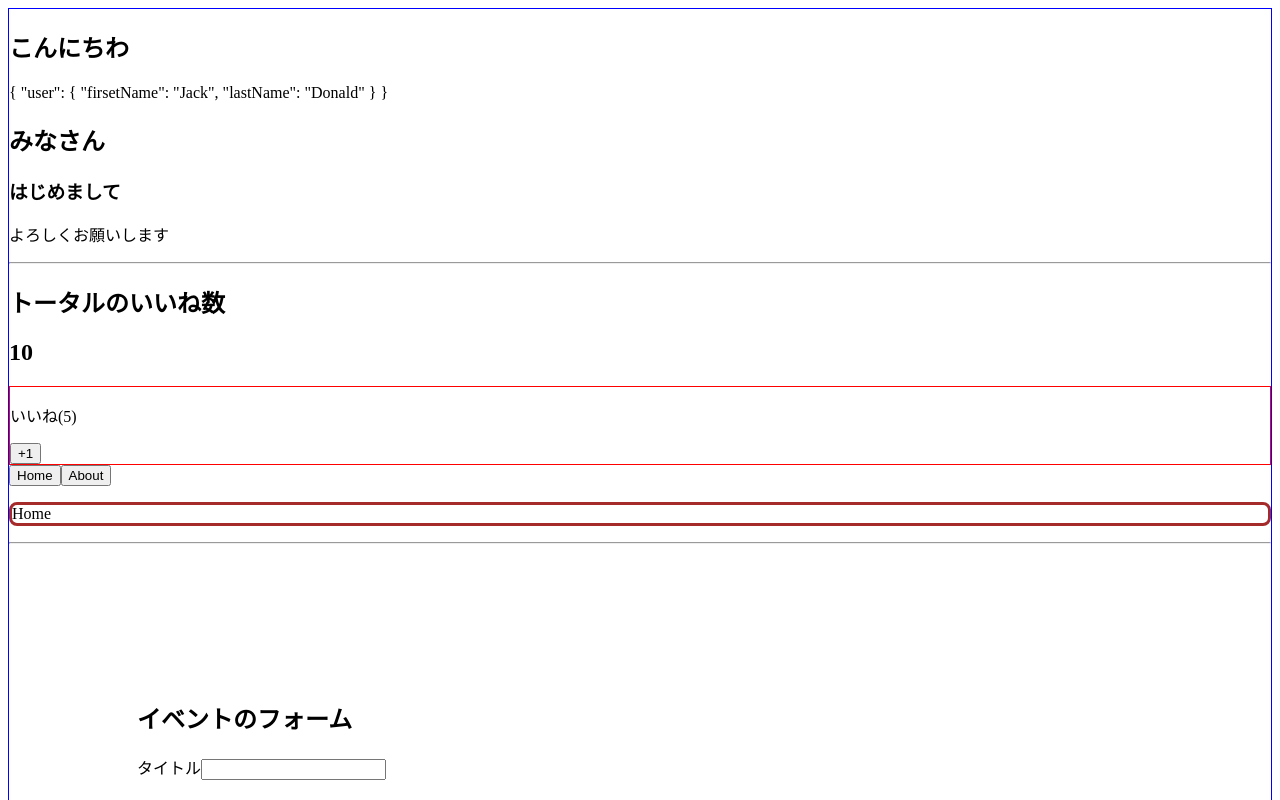
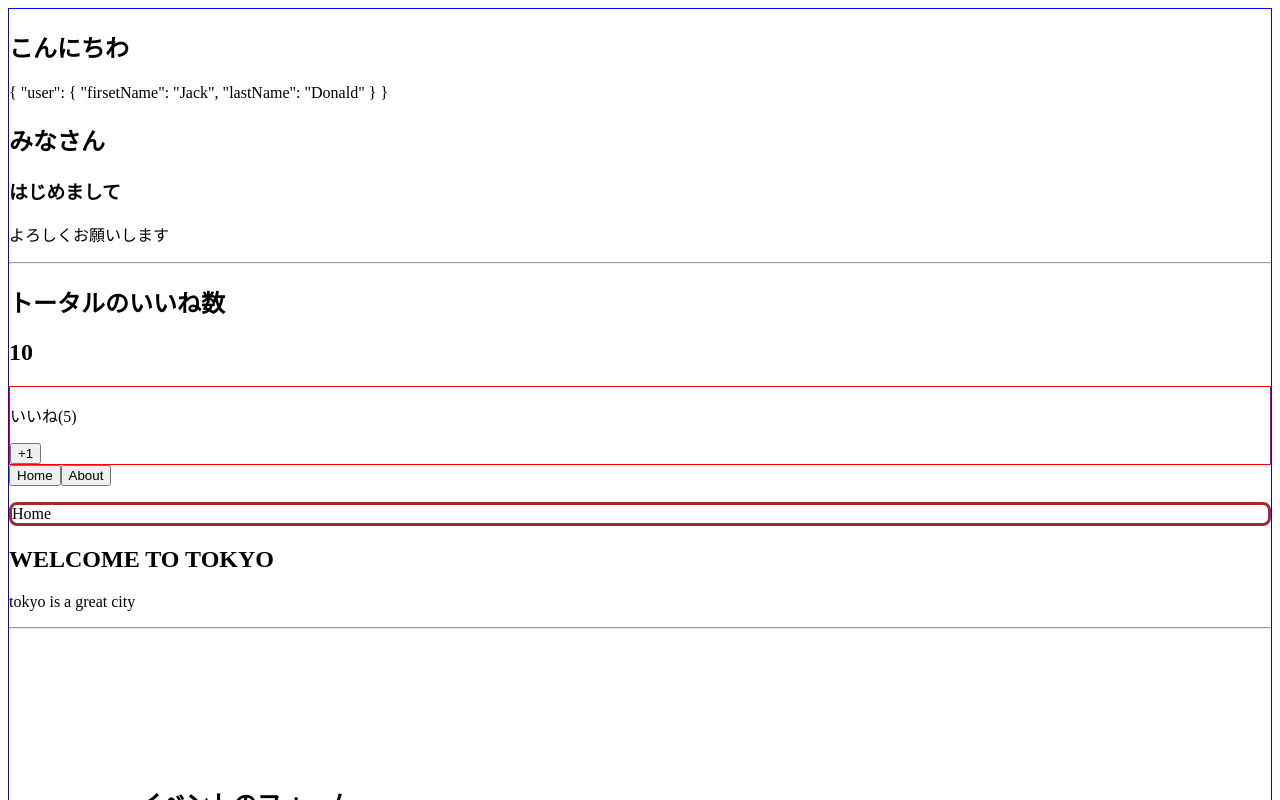
Before and after one commit to TAKU1022/vue-demo, a Vue app: page / in a window 1280 px wide. Shown: the top 800 px of the page. Built offline with nearby package versions, Linux system fonts and the light colour scheme.

Commit message:
フィルターを使用したデータ変換

```diff
--- a/src/components/Home.vue
+++ b/src/components/Home.vue
@@ -1,3 +1,33 @@
 <template>
-  <p v-border:solid.round="{ width: '3px', color: 'brown' }">Home</p>
+  <div>
+    <p v-border:solid.round="{ width: '3px', color: 'brown' }">Home</p>
+    <h2>{{ title | lowerCase | upperCase }}</h2>
+    <p>{{ subTitle | upperCase | lowerCase }}</p>
+  </div>
 </template>
+
+<script>
+  export default {
+    data() {
+      return {
+        title: 'Welcome to Tokyo',
+        subTitle: 'Tokyo is a great city',
+      };
+    },
+    filters: {
+      lowerCase(value) {
+        return value.toLowerCase();
+      },
+    },
+    directives: {
+      border(el, binding) {
+        el.style.borderWidth = binding.value.width;
+        el.style.borderColor = binding.value.color;
+        el.style.borderStyle = binding.arg;
+        if (binding.modifiers.round) {
+          el.style.borderRadius = '0.5em';
+        }
+      },
+    },
+  };
+</script>
--- a/src/main.js
+++ b/src/main.js
@@ -4,14 +4,17 @@
 
 Vue.config.productionTip = false;
 Vue.component('LikeNumber', LikeNumber);
-Vue.directive('border', function (el, binding) {
-  el.style.borderWidth = binding.value.width;
-  el.style.borderColor = binding.value.color;
-  el.style.borderStyle = binding.arg;
-  if (binding.modifiers.round) {
-    el.style.borderRadius = '0.5em';
-  }
+Vue.filter('upperCase', (value) => {
+  return value.toUpperCase();
 });
+// Vue.directive('border', (el, binding) => {
+//   el.style.borderWidth = binding.value.width;
+//   el.style.borderColor = binding.value.color;
+//   el.style.borderStyle = binding.arg;
+//   if (binding.modifiers.round) {
+//     el.style.borderRadius = '0.5em';
+//   }
+// });
 
 new Vue({
   render: (h) => h(App),
```
